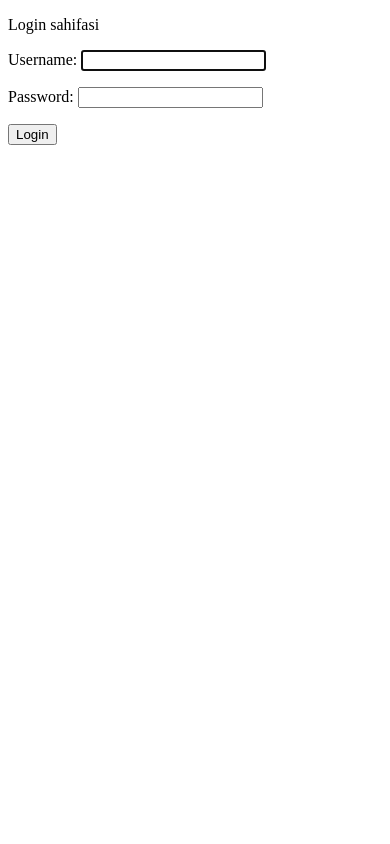
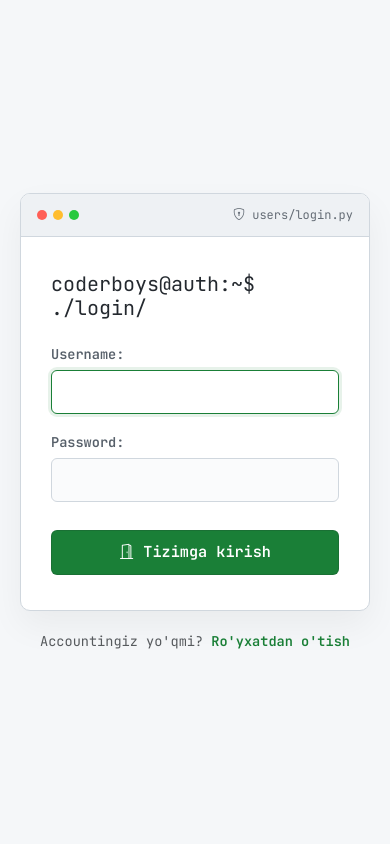
Before and after one commit to axrorback/oauth, a Django app: page /users/login/ in a window 390 px wide. Run offline with Django 5.2, Linux system fonts and the light colour scheme; parts of the project's set-up code (start-up, migrations or seed data) failed here and were passed over.

Commit message:
Revamp login.html with localized text, responsive layout, and enhanced styling

```diff
--- a/templates/users/login.html
+++ b/templates/users/login.html
@@ -1,17 +1,148 @@
 <!DOCTYPE html>
-<html lang="en">
+<html lang="uz">
 <head>
-    <meta charset="UTF-8">
-    <title>Login</title>
+  <meta charset="utf-8">
+  <meta name="viewport" content="width=device-width, initial-scale=1">
+  <title>Login | CODERBOYS Auth</title>
+
+  <link href="https://fonts.googleapis.com/css2?family=JetBrains+Mono:wght@300;400;600&display=swap" rel="stylesheet">
+  <link href="https://cdn.jsdelivr.net/npm/bootstrap@5.3.0/dist/css/bootstrap.min.css" rel="stylesheet">
+  <link href="https://cdn.jsdelivr.net/npm/bootstrap-icons@1.11.1/font/bootstrap-icons.css" rel="stylesheet">
+
   <style>
-        /* Xabarlar uchun oddiygina dizayn */
-        .messages { list-style: none; padding: 0; }
-        .error { color: red; font-weight: bold; }
-        .success { color: green; font-weight: bold; }
+    :root {
+      --bg: #f5f7f9;
+      --card-bg: #ffffff;
+      --text: #24292f;
+      --primary: #1a7f37;
+      --border: #d0d7de;
+      --terminal-head: #eef1f4;
+      --font-mono: 'JetBrains Mono', monospace;
+    }
+
+    body {
+      background-color: var(--bg);
+      color: var(--text);
+      font-family: var(--font-mono);
+      display: flex;
+      align-items: center;
+      justify-content: center;
+      min-height: 100vh;
+      margin: 0;
+    }
+
+    .auth-container {
+      max-width: 420px;
+      width: 100%;
+      padding: 20px;
+    }
+
+    .terminal-window {
+      background: var(--card-bg);
+      border: 1px solid var(--border);
+      border-radius: 10px;
+      overflow: hidden;
+      box-shadow: 0 15px 35px rgba(0,0,0,0.05);
+    }
+
+    .terminal-header {
+      background: var(--terminal-head);
+      padding: 12px 16px;
+      display: flex;
+      justify-content: space-between;
+      align-items: center;
+      border-bottom: 1px solid var(--border);
+    }
+
+    .terminal-dots { display: flex; gap: 6px; }
+    .dot { width: 10px; height: 10px; border-radius: 50%; }
+    .dot-1 { background: #ff5f56; }
+    .dot-2 { background: #ffbd2e; }
+    .dot-3 { background: #27c93f; }
+
+    .terminal-body { padding: 35px 30px; }
+
+    .auth-form p { margin-bottom: 18px; }
+
+    .auth-form input {
+      display: block;
+      width: 100%;
+      padding: 10px 12px;
+      font-size: 0.9rem;
+      font-family: var(--font-mono);
+      background-color: #fafbfc;
+      border: 1px solid var(--border);
+      border-radius: 6px;
+      transition: 0.2s;
+    }
+
+    .auth-form input:focus {
+      outline: none;
+      border-color: var(--primary);
+      background-color: #fff;
+      box-shadow: 0 0 0 3px rgba(26, 127, 55, 0.1);
+    }
+
+    .auth-form label {
+      display: block;
+      margin-bottom: 6px;
+      font-size: 0.85rem;
+      font-weight: 600;
+      color: #57606a;
+    }
+
+    .btn-submit {
+      background: var(--primary);
+      color: white;
+      border: 1px solid rgba(27, 31, 36, 0.15);
+      width: 100%;
+      padding: 10px;
+      border-radius: 6px;
+      font-weight: 600;
+      font-size: 0.95rem;
+      cursor: pointer;
+      transition: 0.2s;
+      margin-top: 10px;
+    }
+
+    .btn-submit:hover {
+      background: #166e30;
+      transform: translateY(-1px);
+    }
+
+    .messages { list-style: none; padding: 0; margin-bottom: 20px; }
+    .error { color: #cf222e; background: #ffebe9; padding: 10px; border-radius: 6px; font-size: 0.85rem; border: 1px solid rgba(207, 34, 46, 0.1); }
+
+    .footer-links {
+      text-align: center;
+      margin-top: 20px;
+      font-size: 0.85rem;
+    }
+
+    .footer-links a {
+      color: var(--primary);
+      text-decoration: none;
+      font-weight: 600;
+    }
   </style>
 </head>
 <body>
-<p>Login sahifasi</p>
+
+<div class="auth-container">
+  <div class="terminal-window">
+    <div class="terminal-header">
+      <div class="terminal-dots">
+        <div class="dot dot-1"></div>
+        <div class="dot dot-2"></div>
+        <div class="dot dot-3"></div>
+      </div>
+      <div style="font-size: 0.75rem; color: #656d76;">
+        <i class="bi bi-shield-lock"></i> users/login.py
+      </div>
+    </div>
+
+    <div class="terminal-body">
+      <h2 class="fs-5 mb-4">coderboys@auth:~$ ./login/</h2>
 
       {% if messages %}
         <ul class="messages">
@@ -21,10 +152,25 @@
         </ul>
       {% endif %}
 
-<form method="post">
+      <form method="post" class="auth-form">
         {% csrf_token %}
+
+        <div class="form-content">
             {{ form.as_p }}
-    <button type="submit">Login</button>
+        </div>
+
+        <button type="submit" class="btn-submit">
+          <i class="bi bi-door-open"></i> Tizimga kirish
+        </button>
       </form>
+    </div>
+  </div>
+
+  <div class="footer-links">
+    <span class="text-muted">Accountingiz yo'qmi?</span>
+    <a href="{% url 'register' %}">Ro'yxatdan o'tish</a>
+  </div>
+</div>
+
 </body>
 </html>
```
Lines whose indentation alone changed are shown as unchanged.
